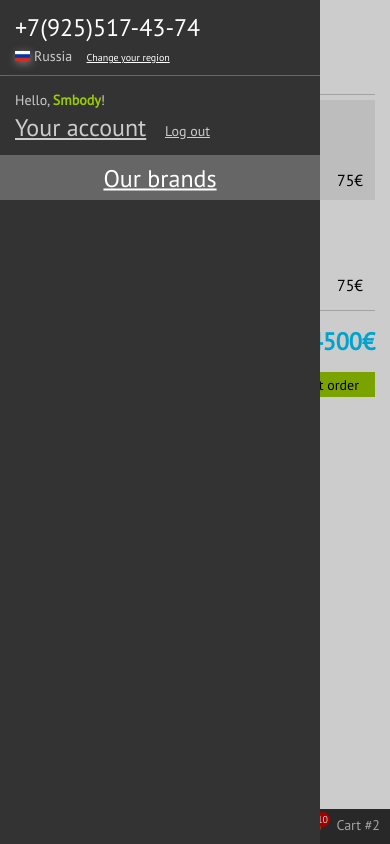
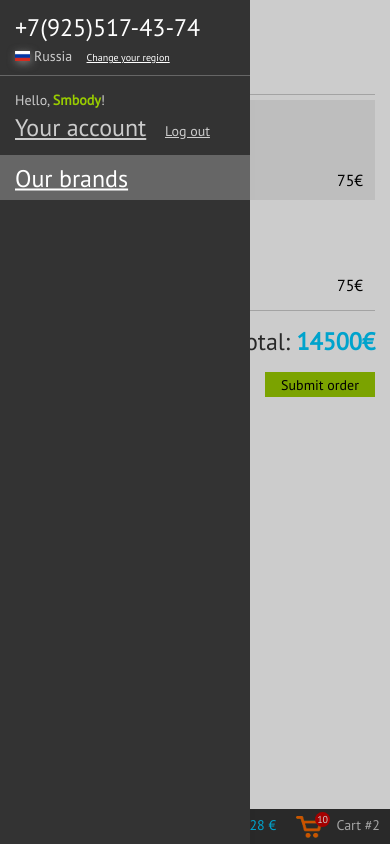
Before and after one commit to Barry-James/GlobalWatchParts, a plain HTML site: page cart.html in a window 390 px wide. Both pictures are taken after a click on the element 23 px from the left and 23 px from the top of the page. Drawn offline with nearby package versions, Linux system fonts and the light colour scheme.

Commit message:
Bugfix in sidebar

```diff
--- a/css/style.css
+++ b/css/style.css
@@ -221,9 +221,11 @@ body {
 @media screen and (max-width: 720px) {
     .header-signin.is-full .header-signin__content {
         width: 250px;
+        min-width: 250px;
         height: 100%;
         top: 0;
         left: 0;
+        right: none;
         bottom: 0;
         background: #333333;
     }
@@ -249,6 +251,11 @@ body {
     .header-signin.is-full .header-signin-full__brands {
         width: 100%;
         height: 45px;
+        padding: 0 15px;
+        text-align: left;
+        -webkit-box-sizing: border-box;
+        -moz-box-sizing: border-box;
+        box-sizing: border-box;
     }
 
     .header-signin.is-full .header-signin-full__contacts {
```
